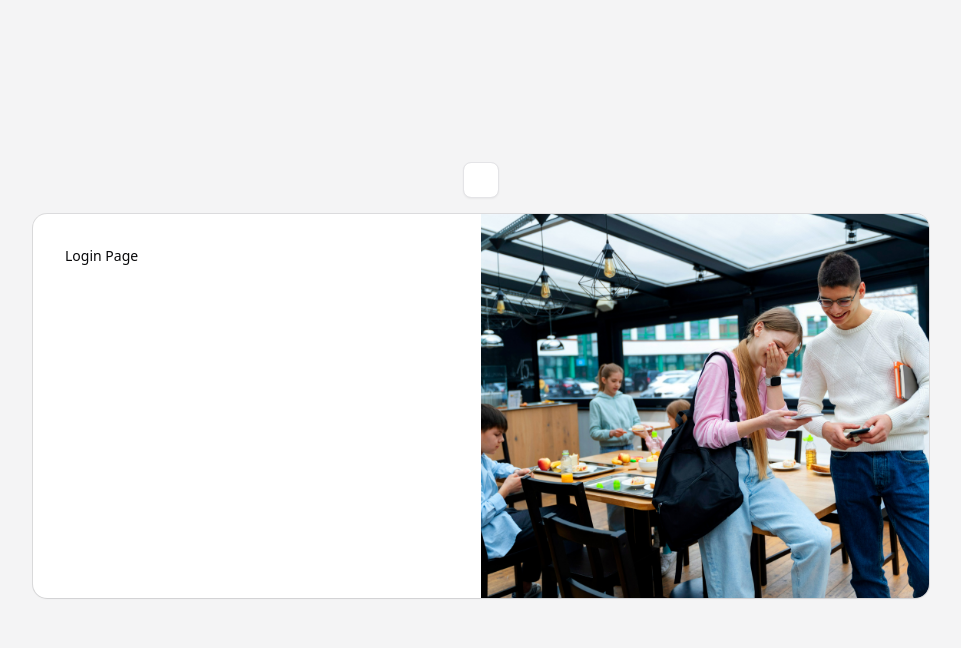
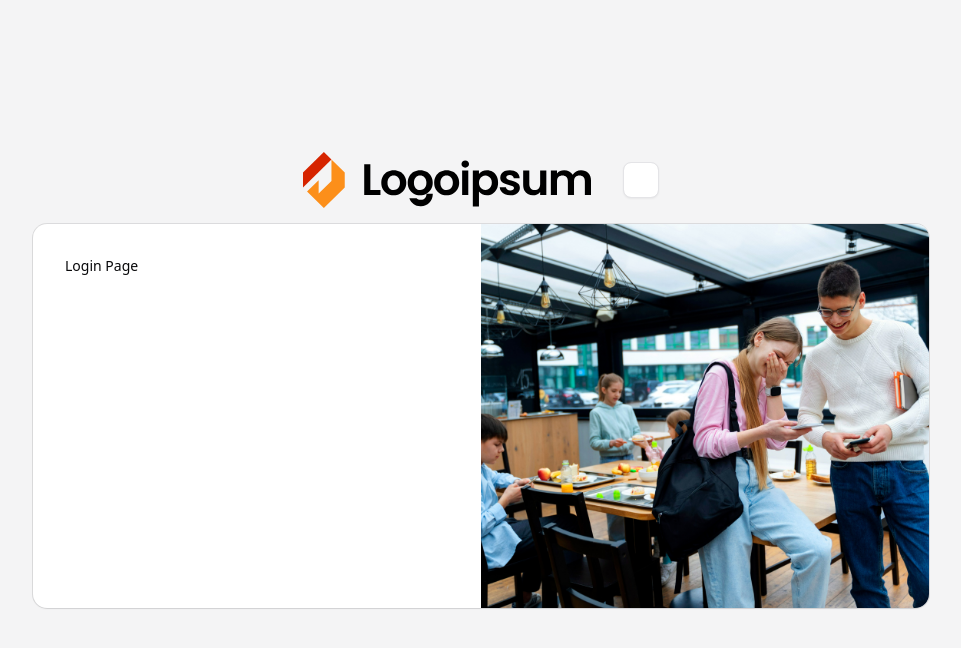
Before and after one commit to alexandreraminelli/gosnack, a Next.js app in the folder gosnack-dashboard/: page /login in a window 1280 px wide. Shown: the top 648 px of the page, without its empty margins (159-1120 px from the left). Built offline with nearby package versions, Linux system fonts and the light colour scheme; some icons are missing.

Commit message:
feat(logo): criar componente para exibir a logo

```diff
--- a/gosnack-dashboard/src/app/(auth)/layout.tsx
+++ b/gosnack-dashboard/src/app/(auth)/layout.tsx
@@ -1,4 +1,5 @@
 import { ModeToggle } from "@/components/shared/buttons/mode-toggle"
+import Logo from "@/components/shared/logos/logo"
 import { Card, CardContent } from "@/components/ui/card"
 import { IMAGES } from "@/constants/images"
 import Image from "next/image"
@@ -11,6 +12,7 @@ export default function AuthLayout({ children }: { children: React.ReactNode })
     <div className="bg-muted min-h-svh flex flex-col items-center justify-center p-6 md:p-10 pt-0! gap-4">
       {/* Header */}
       <header className="flex flex-row items-center gap-8">
+        <Logo />
         <ModeToggle />
       </header>
 
--- /dev/null
+++ b/gosnack-dashboard/src/components/shared/logos/logo.tsx
@@ -0,0 +1,53 @@
+import { IMAGES } from "@/constants/images"
+import { cn } from "@/lib/utils"
+import Image from "next/image"
+
+/** Variação da logo. */
+type LogoVariation = "favicon" | "full" | "branding"
+
+/** Caminhos das imagens de logo com variação no tema. */
+const LOGO_PATHS = {
+  full: {
+    light: IMAGES.logos.full.black,
+    dark: IMAGES.logos.full.white,
+  },
+  branding: {
+    light: IMAGES.logos.branding.black,
+    dark: IMAGES.logos.branding.white,
+  },
+}
+
+/** Props de `Logo`. */
+type Props = Omit<React.ComponentProps<typeof Image>, "src" | "alt"> & {
+  variation?: LogoVariation
+}
+
+/** Imagem da logo do colégio. */
+export default function Logo({ variation = "full", className, ...props }: Props) {
+  const altText = "Logo"
+  const imageClass = cn("transition-all", className)
+
+  if (variation == "favicon") {
+    // Logo favicon (apenas 1 cor)
+    const size = 80
+    return <Image src={IMAGES.logos.favicon} alt={altText} className={imageClass} width={size} height={size} {...props} />
+  } else {
+    // Logo full ou branding (com variação de tema)
+    const { light, dark } = LOGO_PATHS[variation] // usar
+
+    const imageProps = {
+      width: 288,
+      height: 56,
+      ...props,
+    }
+
+    return (
+      <>
+        {/* Logo light*/}
+        <Image src={light} alt={altText} className={cn(imageClass, "dark:hidden")} {...imageProps} />
+        {/* Logo dark */}
+        <Image src={dark} alt={altText} className={cn(imageClass, "hidden dark:block")} {...imageProps} />
+      </>
+    )
+  }
+}
```
